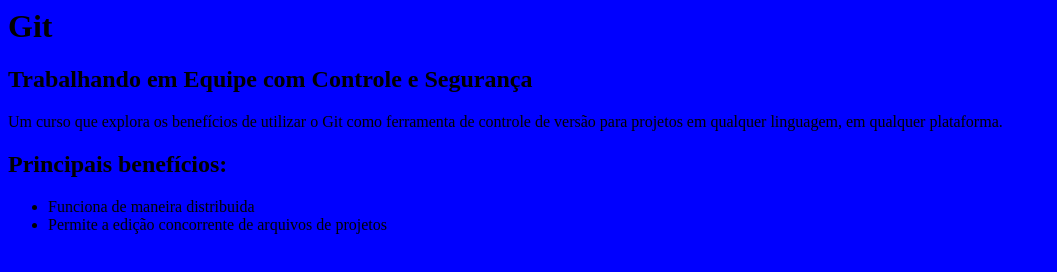
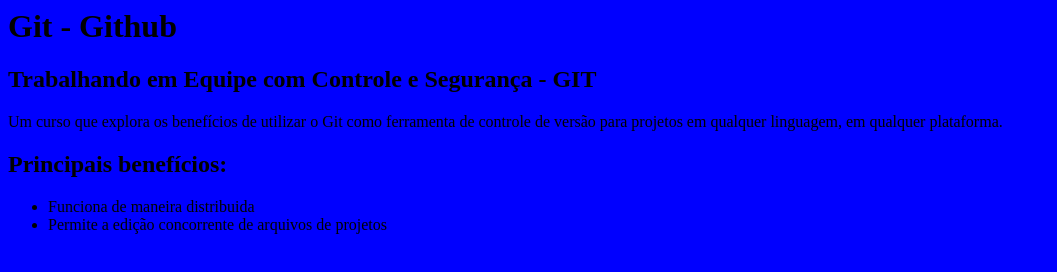
Before and after one commit to caibate/Brackets, a plain HTML site: page index.html in a window 1280 px wide. Shown: the whole page, without its empty margins (0-1057 px from the left). Drawn offline with Linux system fonts and the light colour scheme.

Commit message:
Correções Git

```diff
--- a/index.html
+++ b/index.html
@@ -3,8 +3,8 @@
 		<link rel="stylesheet" type="text/css" href="estilo.css">
 	</head>
 	<body>
-		<h1>Git</h1>
-		<h2>Trabalhando em Equipe com Controle e Segurança</h2>
+		<h1>Git - Github</h1>
+		<h2>Trabalhando em Equipe com Controle e Segurança - GIT</h2>
 		<p>
 			Um curso que explora os benefícios de utilizar o Git como ferramenta de controle de versão para projetos em qualquer linguagem, em qualquer plataforma.
 		</p>
```
